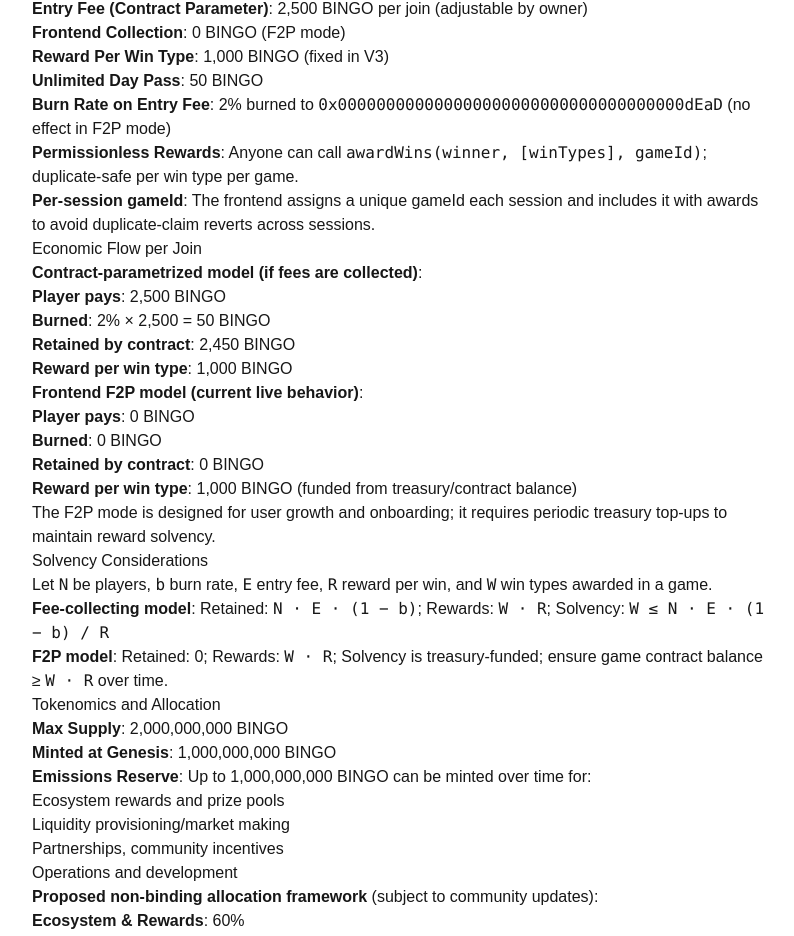
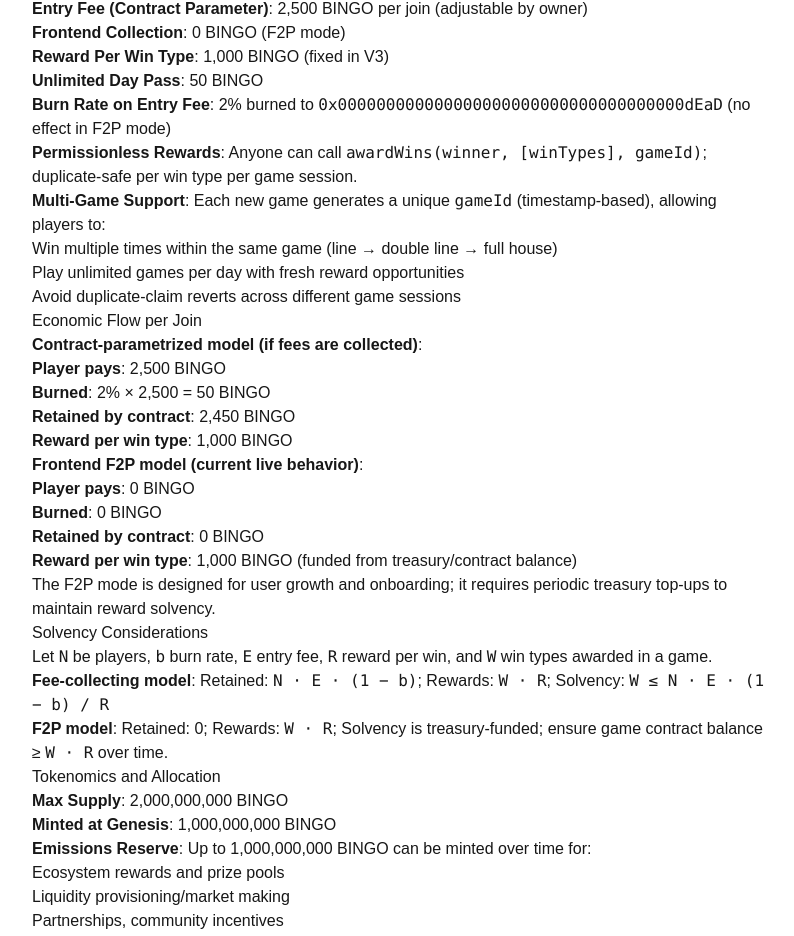
Before and after one commit to KeldrickD/based-bingo, a Next.js app: page /whitepaper in a window 1280 px wide. Shown: the part 835-1771 px from the top of the page, without its empty margins (240-1034 px from the left). Built offline with nearby package versions, Linux system fonts and the light colour scheme.

Commit message:
docs: update whitepaper to reflect proper multi-game support

```diff
--- a/src/app/whitepaper/page.tsx
+++ b/src/app/whitepaper/page.tsx
@@ -62,8 +62,14 @@ export default function WhitepaperPage() {
         <li><b>Unlimited Day Pass</b>: 50 BINGO</li>
         <li><b>Burn Rate on Entry Fee</b>: 2% burned to <code>0x000000000000000000000000000000000000dEaD</code> (no effect in F2P mode)</li>
         <li><b>Permissionless Rewards</b>: Anyone can call <code>awardWins(winner, [winTypes], gameId)</code>;
-          duplicate-safe per win type per game.</li>
-        <li><b>Per-session gameId</b>: The frontend assigns a unique gameId each session and includes it with awards to avoid duplicate-claim reverts across sessions.</li>
+          duplicate-safe per win type per game session.</li>
+        <li><b>Multi-Game Support</b>: Each new game generates a unique <code>gameId</code> (timestamp-based), allowing players to:
+          <ul>
+            <li>Win multiple times within the same game (line → double line → full house)</li>
+            <li>Play unlimited games per day with fresh reward opportunities</li>
+            <li>Avoid duplicate-claim reverts across different game sessions</li>
+          </ul>
+        </li>
       </ul>
 
       <h3>Economic Flow per Join</h3>
```
